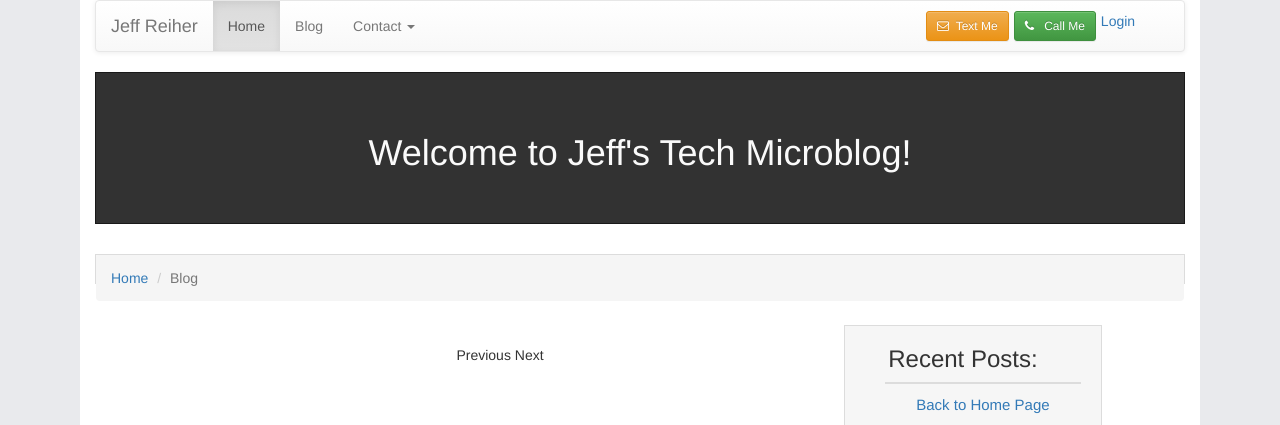
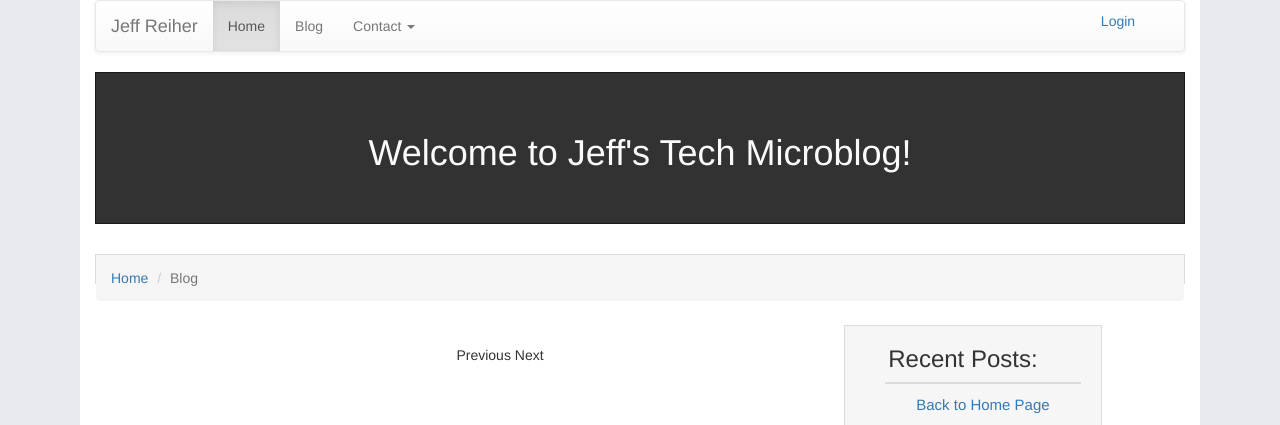
Before and after one commit to jreiher2003/Blog-Jeff, a Flask app: page /blog in a window 1280 px wide. Shown: the top 425 px of the page. Run offline with Flask 2, Linux system fonts and the light colour scheme; data that the repository does not hold is empty; some libraries are stand-ins or nearby versions.

Commit message:
Refactor code style

```diff
--- a/app/templates/base1.html
+++ b/app/templates/base1.html
@@ -60,9 +60,9 @@
             {% else %}
             <ul class="list-unstyled nav-call">
               <li class="pull-right hidden-xs"><a href="{{ url_for('login') }}">Login&nbsp;</a></li>
-              <li class="pull-right hidden-xs"><a class="btn btn-success btn-sm" href="tel:+1-941-585-3084"><i class="fa fa-phone"></i>
+             <!--  <li class="pull-right hidden-xs"><a class="btn btn-success btn-sm" href="tel:+1-941-585-3084"><i class="fa fa-phone"></i>
                 &nbsp;&nbsp;Call Me</a></li>
-                <li class="pull-right hidden-xs"><a class="btn btn-warning btn-sm" href="sms:+1-941-585-3084"><i class="fa fa-envelope-o"></i>&nbsp;&nbsp;Text Me</a></li>
+                <li class="pull-right hidden-xs"><a class="btn btn-warning btn-sm" href="sms:+1-941-585-3084"><i class="fa fa-envelope-o"></i>&nbsp;&nbsp;Text Me</a></li> -->
             </ul>
             {% endif %}
         </div><!--/.nav-collapse -->
--- a/app/views.py
+++ b/app/views.py
@@ -16,15 +16,15 @@ def index():
 @app.route('/blog/<int:page>', methods=['GET','POST'])
 def blog(page=1):
     posts = BlogPost.query.order_by(BlogPost.id.desc()).paginate(page,3,False)
-    # posts = db.session.query(BlogPost).order_by(BlogPost.id.desc()).limit(10)
-    # posts = BlogPost.query.order_by(BlogPost.id.desc()).paginate(1, app.config['POSTS_PER_PAGE'], False)
-    return render_template('blog.html', posts=posts)
+    return render_template('blog.html',
+                            posts=posts)
 
 
 @app.route("/blog/<int:blog_id>/<path:blog_title>/")
 def blog_post(blog_id, blog_title):
     blogpost = db.session.query(BlogPost).filter_by(id=blog_id).one()
-    return render_template('blog-post.html', blogpost=blogpost)
+    return render_template('blog-post.html',
+                            blogpost=blogpost)
 
 
 @app.route("/blog/<int:author_id>/newpost/", methods=["GET","POST"])
@@ -40,7 +40,9 @@ def new_blogpost(author_id):
         flash('your post was successful', 'success')
         return redirect(url_for('blog'))
 
-    return render_template('create-post.html', form=form, error=error)
+    return render_template('create-post.html',
+                            form=form,
+                            error=error)
 
 
 @app.route("/blog/<int:author_id>/<int:blog_id>/edit/", methods=["GET","POST"])
@@ -56,10 +58,10 @@ def edit_blogpost(author_id, blog_id):
         flash("Post successfully edited", "success")
         return redirect(url_for('blog'))
 
-    return render_template('edit-post.html', editpost=editpost,
-                            form=form, error=error)
-
-
+    return render_template('edit-post.html',
+                            editpost=editpost,
+                            form=form,
+                            error=error)
 
 
 @app.route("/blog/<int:author_id>/<int:blog_id>/delete/",methods=["GET","POST"])
@@ -71,9 +73,10 @@ def delete_blogpost(author_id, blog_id):
         flash("Post Deleted", "danger")
         return redirect(url_for('blog'))
 
-    return render_template('delete-post.html',deletepost=deletepost)
+    return render_template('delete-post.html',
+                            deletepost=deletepost)
 
-# route for handling the login page logic
+
 @app.route('/login', methods=["GET", "POST"])
 def login():
     error = None
@@ -91,7 +94,9 @@ def login():
             flash("Try again", "danger")
             return redirect(url_for('login'))
 
-    return render_template("login.html", form=form, error=error)
+    return render_template("login.html",
+                            form=form,
+                            error=error)
 
 
 @app.route('/logout')
```
